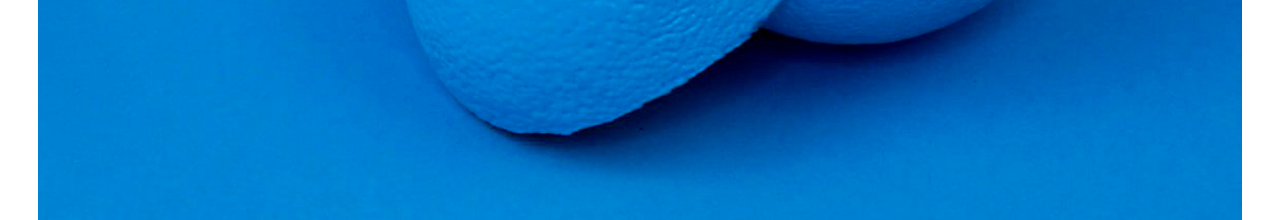
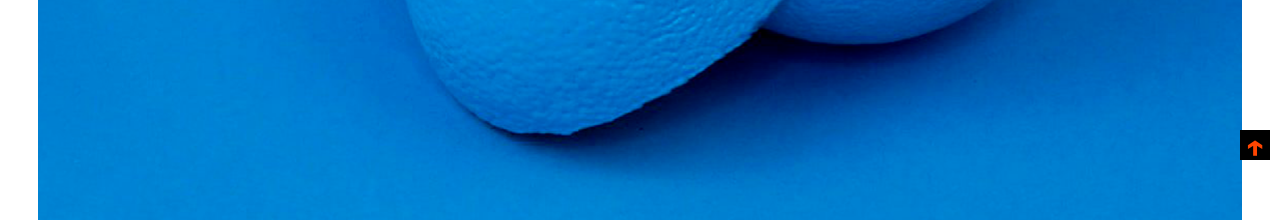
Before and after one commit to Gabriel-Tavares-GB/Portflow, a plain HTML site: page index.html in a window 1280 px wide. Shown: the part 580-800 px from the top of the page. Drawn offline with Linux system fonts and the light colour scheme.

Commit message:
Add 'back to top'

```diff
--- a/index.html
+++ b/index.html
@@ -120,14 +120,18 @@
                 <h6>
                     Copyright
                 </h6>
+                <a href="#" class="btn"></a>
             </div>
+
             <div>
                 <p class="text-basebord">
                     Layout Produzido Por Vai Na Web Para Fins Exclusivamente Educacionais.
                     Referência: Https://Br.Pinterest.com/pin/464644886562510864/
                 </p>
+
             </div>
         </div>
+
     </footer>
 </body>
 
--- a/style.css
+++ b/style.css
@@ -8,6 +8,7 @@ font-family: 'Montserrat', sans-serif;
 body{
 height: auto;
 padding: 3vw;
+scroll-behavior: smooth;
 }
 
 .section-box{
@@ -214,7 +215,7 @@ flex-wrap: wrap;
 background-color:#fff;
 height: auto;
 margin-top: 8%;
-}
+ }
 }
 
 @media (max-width: 768px){
@@ -225,7 +226,7 @@ flex-wrap: wrap;
 align-items: center;
 width: 400px;
 height: auto;
-}
+ }
 }
 
 @media (max-width: 768px){
@@ -234,7 +235,7 @@ display:flex;
 flex-wrap: wrap;
 padding-top: 2vh;
 height: auto;
-}
+ }
 }
 
 
@@ -244,7 +245,7 @@ display: flex;
 justify-content: center;
 align-items: center;
 padding-left: 3vh;
-}
+ }
 }
 
 @media (max-width: 768px){
@@ -255,5 +256,29 @@ justify-content: center;
 margin-top: 0%;
 padding-left: 0%;
 flex-wrap: wrap;
+ }
 }
+
+.btn {
+display: flex;
+justify-content: center;
+align-items: center;
+position: fixed;
+bottom: 60px;
+right: 10px;
+width: 30px;
+height: 30px;
+background-color: #000;
+text-decoration: none;
 }
+
+.btn::after {
+content: "↑";
+font-size: 32px;
+font-weight: bold;
+color:orangered;
+}
+
+.btn:hover::after {
+margin-top:-8px;
+}
```
